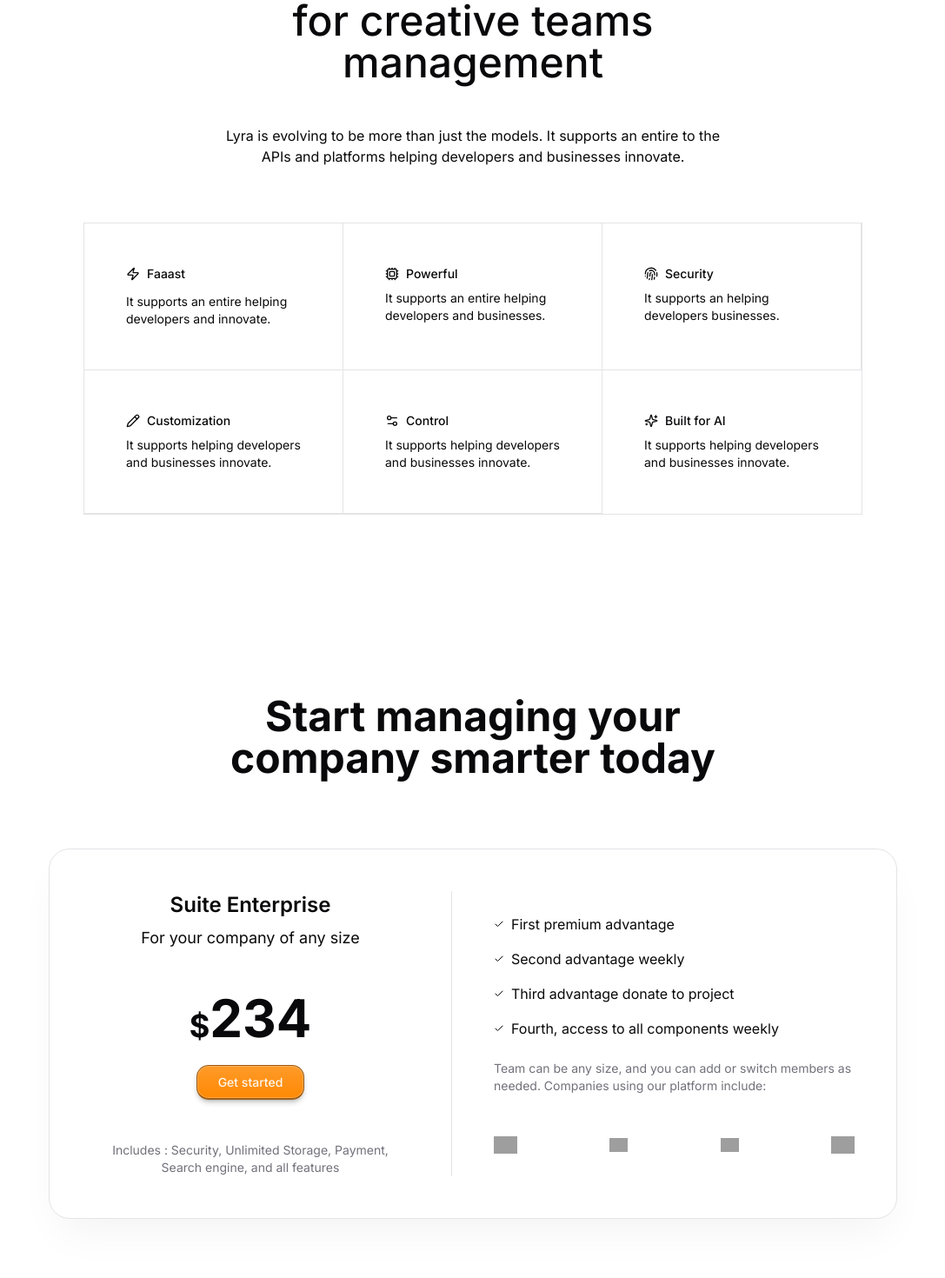
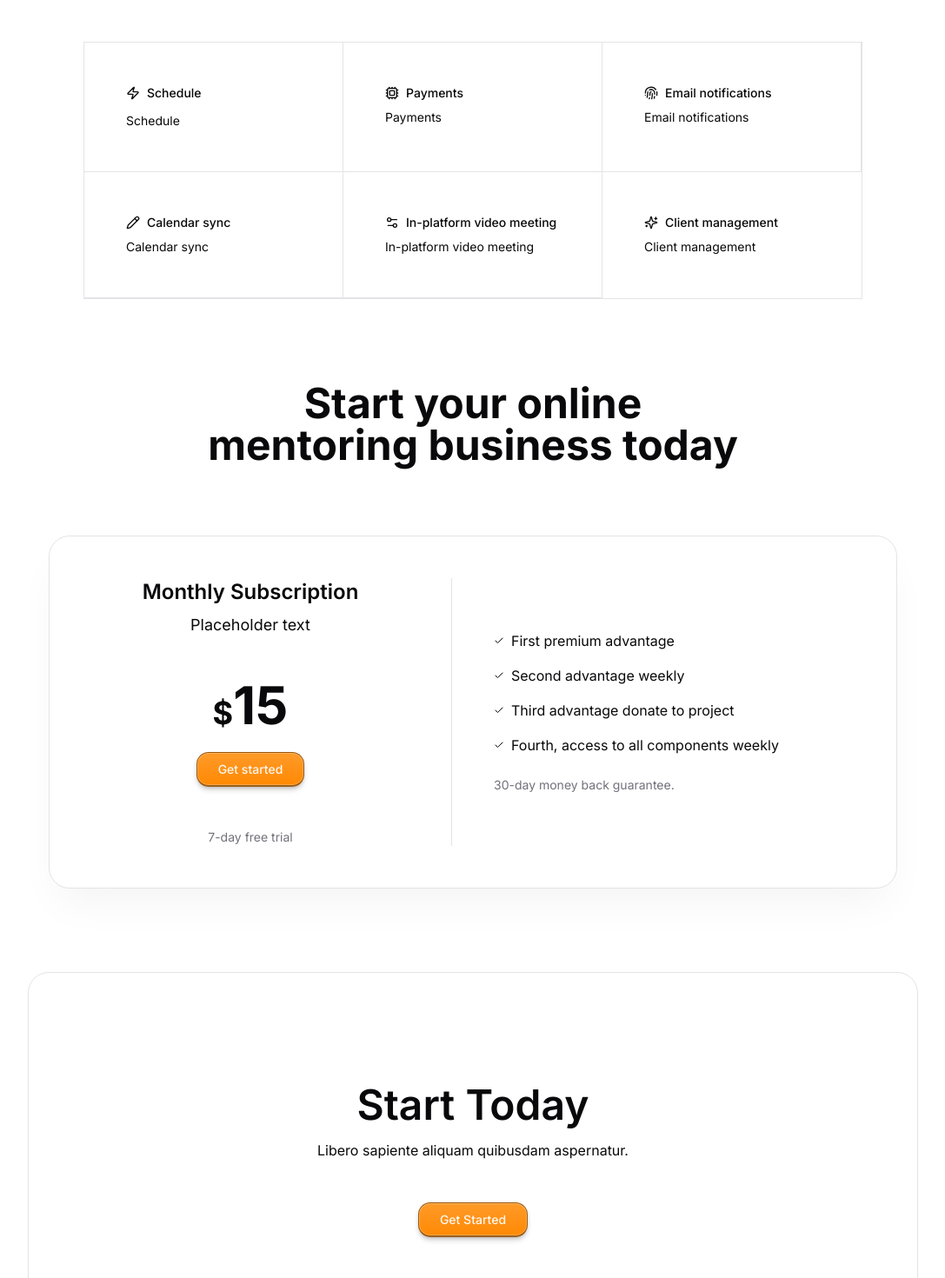
Before and after one commit to r-alejo-z95/mentorlink-nextjs, a Next.js app: page / in a window 1280 px wide. Shown: the part 940-2410 px from the top of the page at 87% size, without its empty margins (96-1183 px from the left). Built offline with nearby package versions, Linux system fonts and the light colour scheme; no server answers; grey boxes are pictures that could not be loaded.

Commit message:
Update sections for improved clarity and consistency; modify contact, features, and pricing content

```diff
--- a/app/page.js
+++ b/app/page.js
@@ -10,8 +10,8 @@ export default function Home() {
       <HeroSection />
       <Features />
       <Pricing />
+      <CallToAction />
       <ContactSection />
-      <CallToAction />
     </>
   );
 }
--- a/components/contact-section.jsx
+++ b/components/contact-section.jsx
@@ -13,23 +13,19 @@ import { Card } from "@/components/ui/card";
 
 export default function ContactSection() {
   return (
-    <section id="contact" className="py-32">
+    <section id="contact" className="pb-24">
       <div className="mx-auto max-w-3xl px-8 lg:px-0">
         <h1 className="text-center text-4xl font-semibold lg:text-5xl">
-          Contact Sales
+          Contact us
         </h1>
-        <p className="mt-4 text-center">
-          We'll help you find the right plan and pricing for your business.
-        </p>
+        <p className="mt-4 text-center">Anything you'd like to tell us?</p>
 
         <Card className="mx-auto mt-12 max-w-lg p-8 shadow-md sm:p-16">
           <div>
-            <h2 className="text-xl font-semibold">
-              Let's get you to the right place
-            </h2>
+            <h2 className="text-xl font-semibold">Let's get in touch!</h2>
             <p className="mt-4 text-sm">
-              Reach out to our sales team! We’re eager to learn more about how
-              you plan to use our application.
+              We’re eager to learn more about how you plan to use our
+              application.
             </p>
           </div>
 
@@ -38,50 +34,13 @@ export default function ContactSection() {
             className="**:[&>label]:block mt-12 space-y-6 *:space-y-3"
           >
             <div>
-              <Label htmlFor="name">Full name</Label>
+              <Label htmlFor="name">Name</Label>
               <Input type="text" id="name" required />
             </div>
 
             <div>
-              <Label htmlFor="email">Work Email</Label>
+              <Label htmlFor="email">Email</Label>
               <Input type="email" id="email" required />
-            </div>
-
-            <div>
-              <Label htmlFor="country">Country/Region</Label>
-              <Select>
-                <SelectTrigger>
-                  <SelectValue placeholder="Select Country/Region" />
-                </SelectTrigger>
-                <SelectContent>
-                  <SelectItem value="1">DR Congo</SelectItem>
-                  <SelectItem value="2">United States</SelectItem>
-                  <SelectItem value="3">France</SelectItem>
-                </SelectContent>
-              </Select>
-            </div>
-
-            <div>
-              <Label htmlFor="website">Company Website</Label>
-              <Input type="url" id="website" />
-              <span className="text-muted-foreground inline-block text-sm">
-                Must start with 'https'
-              </span>
-            </div>
-
-            <div>
-              <Label htmlFor="job">Job function</Label>
-              <Select>
-                <SelectTrigger>
-                  <SelectValue placeholder="Select Job Function" />
-                </SelectTrigger>
-                <SelectContent>
-                  <SelectItem value="1">Finance</SelectItem>
-                  <SelectItem value="2">Education</SelectItem>
-                  <SelectItem value="3">Legal</SelectItem>
-                  <SelectItem value="4">More</SelectItem>
-                </SelectContent>
-              </Select>
             </div>
 
             <div>
--- a/components/cta-section.jsx
+++ b/components/cta-section.jsx
@@ -1,13 +1,14 @@
-import { Button } from '@/components/ui/button'
-import Link from 'next/link'
+import { Button } from "@/components/ui/button";
+import Link from "next/link";
 
 export default function CallToAction() {
   return (
-        <section className="py-16">
-            <div
-                className="mx-auto max-w-5xl rounded-3xl border px-6 py-12 md:py-20 lg:py-32">
+    <section className="pb-24">
+      <div className="mx-auto max-w-5xl rounded-3xl border px-6 py-12 md:py-20 lg:py-32">
         <div className="text-center">
-                    <h2 className="text-balance text-4xl font-semibold lg:text-5xl">Start Building</h2>
+          <h2 className="text-balance text-4xl font-semibold lg:text-5xl">
+            Start Today
+          </h2>
           <p className="mt-4">Libero sapiente aliquam quibusdam aspernatur.</p>
 
           <div className="mt-12 flex flex-wrap justify-center gap-4">
@@ -16,12 +17,6 @@ export default function CallToAction() {
                 <span>Get Started</span>
               </Link>
             </Button>
-
-                        <Button asChild size="lg" variant="outline">
-                            <Link href="/">
-                                <span>Book Demo</span>
-                            </Link>
-                        </Button>
           </div>
         </div>
       </div>
--- a/components/features-section.jsx
+++ b/components/features-section.jsx
@@ -9,16 +9,17 @@ import {
 
 export default function Features() {
   return (
-    <section id="features" className="py-12 md:py-20">
+    <section id="features" className="pb-24">
       <div className="mx-auto max-w-5xl space-y-8 px-6 md:space-y-16">
         <div className="relative z-10 mx-auto max-w-xl space-y-6 text-center md:space-y-12">
           <h2 className="text-balance text-4xl font-medium lg:text-5xl">
-            The foundation for creative teams management
+            Your mentoring business – all in one platform!
           </h2>
           <p>
-            Lyra is evolving to be more than just the models. It supports an
-            entire to the APIs and platforms helping developers and businesses
-            innovate.
+            Lorem ipsum dolor sit amet consectetur adipisicing elit. Enim sequi,
+            dignissimos sapiente veritatis consequatur nulla nihil nesciunt
+            tempore eveniet dolores eaque reiciendis corrupti veniam. Odio quod
+            voluptate at eius neque?
           </p>
         </div>
 
@@ -26,60 +27,48 @@ export default function Features() {
           <div className="space-y-3">
             <div className="flex items-center gap-2">
               <Zap className="size-4" />
-              <h3 className="text-sm font-medium">Faaast</h3>
+              <h3 className="text-sm font-medium">Schedule</h3>
             </div>
-            <p className="text-sm">
-              It supports an entire helping developers and innovate.
-            </p>
+            <p className="text-sm">Schedule</p>
           </div>
           <div className="space-y-2">
             <div className="flex items-center gap-2">
               <Cpu className="size-4" />
-              <h3 className="text-sm font-medium">Powerful</h3>
+              <h3 className="text-sm font-medium">Payments</h3>
             </div>
-            <p className="text-sm">
-              It supports an entire helping developers and businesses.
-            </p>
+            <p className="text-sm">Payments</p>
           </div>
           <div className="space-y-2">
             <div className="flex items-center gap-2">
               <Fingerprint className="size-4" />
 
-              <h3 className="text-sm font-medium">Security</h3>
+              <h3 className="text-sm font-medium">Email notifications</h3>
             </div>
-            <p className="text-sm">
-              It supports an helping developers businesses.
-            </p>
+            <p className="text-sm">Email notifications </p>
           </div>
           <div className="space-y-2">
             <div className="flex items-center gap-2">
               <Pencil className="size-4" />
 
-              <h3 className="text-sm font-medium">Customization</h3>
+              <h3 className="text-sm font-medium">Calendar sync</h3>
             </div>
-            <p className="text-sm">
-              It supports helping developers and businesses innovate.
-            </p>
+            <p className="text-sm">Calendar sync </p>
           </div>
           <div className="space-y-2">
             <div className="flex items-center gap-2">
               <Settings2 className="size-4" />
 
-              <h3 className="text-sm font-medium">Control</h3>
+              <h3 className="text-sm font-medium">In-platform video meeting</h3>
             </div>
-            <p className="text-sm">
-              It supports helping developers and businesses innovate.
-            </p>
+            <p className="text-sm">In-platform video meeting </p>
           </div>
           <div className="space-y-2">
             <div className="flex items-center gap-2">
               <Sparkles className="size-4" />
 
-              <h3 className="text-sm font-medium">Built for AI</h3>
+              <h3 className="text-sm font-medium">Client management</h3>
             </div>
-            <p className="text-sm">
-              It supports helping developers and businesses innovate.
-            </p>
+            <p className="text-sm">Client management </p>
           </div>
         </div>
       </div>
--- a/components/hero-section.jsx
+++ b/components/hero-section.jsx
@@ -8,7 +8,7 @@ export default function HeroSection() {
     <>
       <main className="overflow-x-hidden">
         <section>
-          <div className="pb-24 pt-12 md:pb-32 lg:pb-56 lg:pt-44">
+          <div className="pb-24 pt-32 lg:pt-44">
             <div className="relative mx-auto flex max-w-6xl flex-col px-6 lg:block">
               <div className="mx-auto max-w-lg text-center lg:ml-0 lg:w-1/2 lg:text-left">
                 <h1 className="mt-8 max-w-2xl text-balance text-5xl font-medium md:text-6xl lg:mt-16 xl:text-7xl">
--- a/components/pricing-section.jsx
+++ b/components/pricing-section.jsx
@@ -4,21 +4,21 @@ import Link from "next/link";
 
 export default function Pricing() {
   return (
-    <div id="pricing" className="relative py-16 md:py-32">
+    <div id="pricing" className="relative pb-24">
       <div className="mx-auto max-w-5xl px-6">
         <div className="mx-auto max-w-2xl text-center">
           <h2 className="text-balance text-3xl font-bold md:text-4xl lg:text-5xl">
-            Start managing your company smarter today
+            Start your online mentoring business today
           </h2>
         </div>
         <div className="mt-8 md:mt-20">
           <div className="bg-card relative rounded-3xl border shadow-2xl shadow-zinc-950/5">
             <div className="grid items-center gap-12 divide-y p-12 md:grid-cols-2 md:divide-x md:divide-y-0">
               <div className="pb-12 text-center md:pb-0 md:pr-12">
-                <h3 className="text-2xl font-semibold">Suite Enterprise</h3>
-                <p className="mt-2 text-lg">For your company of any size</p>
+                <h3 className="text-2xl font-semibold">Monthly Subscription</h3>
+                <p className="mt-2 text-lg">Placeholder text</p>
                 <span className="mb-6 mt-12 inline-block text-6xl font-bold">
-                  <span className="text-4xl">$</span>234
+                  <span className="text-4xl">$</span>15
                 </span>
 
                 <div className="flex justify-center">
@@ -28,8 +28,7 @@ export default function Pricing() {
                 </div>
 
                 <p className="text-muted-foreground mt-12 text-sm">
-                  Includes : Security, Unlimited Storage, Payment, Search
-                  engine, and all features
+                  7-day free trial
                 </p>
               </div>
               <div className="relative">
@@ -47,39 +46,8 @@ export default function Pricing() {
                   ))}
                 </ul>
                 <p className="text-muted-foreground mt-6 text-sm">
-                  Team can be any size, and you can add or switch members as
-                  needed. Companies using our platform include:
+                  30-day money back guarantee.
                 </p>
-                <div className="mt-12 flex flex-wrap items-center justify-between gap-6">
-                  <img
-                    className="h-5 w-fit dark:invert"
-                    src="https://html.tailus.io/blocks/customers/nvidia.svg"
-                    alt="Nvidia Logo"
-                    height="20"
-                    width="auto"
-                  />
-                  <img
-                    className="h-4 w-fit dark:invert"
-                    src="https://html.tailus.io/blocks/customers/column.svg"
-                    alt="Column Logo"
-                    height="16"
-                    width="auto"
-                  />
-                  <img
-                    className="h-4 w-fit dark:invert"
-                    src="https://html.tailus.io/blocks/customers/github.svg"
-                    alt="GitHub Logo"
-                    height="16"
-                    width="auto"
-                  />
-                  <img
-                    className="h-5 w-fit dark:invert"
-                    src="https://html.tailus.io/blocks/customers/nike.svg"
-                    alt="Nike Logo"
-                    height="20"
-                    width="auto"
-                  />
-                </div>
               </div>
             </div>
           </div>
```
Lines whose indentation alone changed are shown as unchanged.
